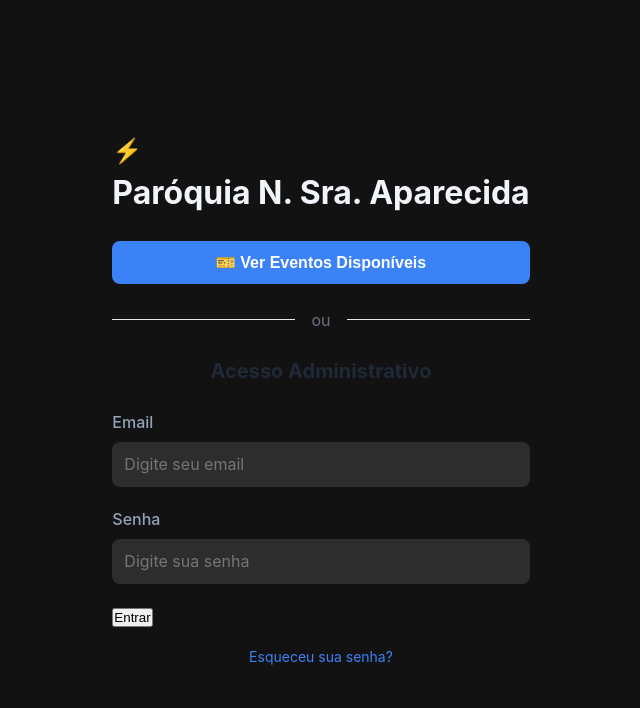
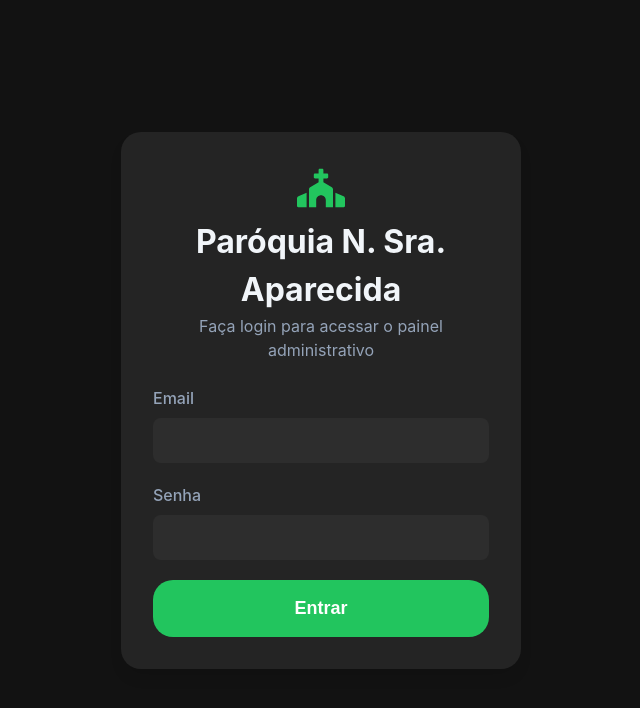
Before and after one commit to vinnimagalhaes/admin-igreja, a React (Vite) app: page /login in a window 1280 px wide. Shown: the top 708 px of the page, without its empty margins (319-959 px from the left). Built offline with nearby package versions, Linux system fonts and the light colour scheme.

Commit message:
Implementação da rifa

```diff
--- a/src/components/Layout.tsx
+++ b/src/components/Layout.tsx
@@ -1,7 +1,6 @@
 import { useState } from 'react';
 import { useNavigate, useLocation } from 'react-router-dom';
 import { FaChurch } from 'react-icons/fa';
-import { ThemeSwitch } from './ThemeSwitch';
 import './Layout.css';
 
 interface LayoutProps {
@@ -46,10 +45,6 @@ export function Layout({ children }: LayoutProps) {
             </button>
           ))}
         </nav>
-
-        <div className="sidebar-footer">
-          <ThemeSwitch />
-        </div>
       </aside>
 
       <main className="main-content" onClick={() => isSidebarOpen && setIsSidebarOpen(false)}>
--- a/src/pages/Dashboard.css
+++ b/src/pages/Dashboard.css
@@ -157,3 +157,9 @@
   background-color: #16a34a;
   transform: translateY(-2px);
 }
+
+.dashboard-container h1 {
+  font-size: var(--font-size-title);
+  color: #dddddd;
+  margin-bottom: 32px;
+}
--- a/src/pages/EventsList.css
+++ b/src/pages/EventsList.css
@@ -2,7 +2,7 @@
   padding: 32px;
   max-width: 1200px;
   margin: 0 auto;
-  background-color: #f9fafb;
+  background-color: transparent;
   min-height: 100vh;
   display: flex;
   flex-direction: column;
@@ -23,9 +23,9 @@
 }
 
 .events-list-header h1 {
-  color: #1f2937;
+  font-size: var(--font-size-title);
+  color: #dddddd;
   margin: 0;
-  font-size: 24px;
 }
 
 .action-button {
@@ -49,8 +49,8 @@
 }
 
 .events-grid {
-  display: flex;
-  flex-direction: column;
+  display: grid;
+  grid-template-columns: repeat(auto-fill, minmax(300px, 1fr));
   gap: 24px;
 }
 
--- a/src/pages/Login.tsx
+++ b/src/pages/Login.tsx
@@ -1,89 +1,66 @@
-import { useState } from 'react';
+import React, { useState } from 'react';
 import { useNavigate } from 'react-router-dom';
-import '../styles/shared.css';
+import { FaChurch } from 'react-icons/fa';
 import './Login.css';
 
-function Login() {
+export default function Login() {
+  const [formData, setFormData] = useState({
+    email: '',
+    password: ''
+  });
   const navigate = useNavigate();
-  const [email, setEmail] = useState('');
-  const [password, setPassword] = useState('');
-  const [error, setError] = useState('');
 
-  const handleLogin = (e: React.FormEvent) => {
+  const handleChange = (e: React.ChangeEvent<HTMLInputElement>) => {
+    const { name, value } = e.target;
+    setFormData({
+      ...formData,
+      [name]: value
+    });
+  };
+
+  const handleSubmit = (e: React.FormEvent) => {
     e.preventDefault();
-
-    // Credenciais originais
-    if (email === 'vinicius@gmail.com' && password === '123') {
+    // Simulação de login
     navigate('/admin/dashboard');
-    } else {
-      setError('Email ou senha inválidos');
-    }
   };
 
   return (
     <div className="login-container">
-      <div className="login-box">
-        <div className="logo-container">
-          <div className="logo">⚡️</div>
+      <div className="login-card">
+        <div className="login-header">
+          <FaChurch size={48} color="#22c55e" />
           <h1>Paróquia N. Sra. Aparecida</h1>
+          <p>Faça login para acessar o painel administrativo</p>
         </div>
 
-        <div className="login-options">
-          <button
-            className="public-access-button"
-            onClick={() => navigate('/events-user')}
-          >
-            🎫 Ver Eventos Disponíveis
-          </button>
-
-          <div className="divider">
-            <span>ou</span>
-          </div>
-
-          <form onSubmit={handleLogin}>
-            <h2>Acesso Administrativo</h2>
-
+        <form onSubmit={handleSubmit}>
           <div className="form-group">
-              <label htmlFor="email">Email</label>
+            <label>Email</label>
             <input
               type="email"
-                id="email"
-                value={email}
-                onChange={(e) => setEmail(e.target.value)}
-                placeholder="Digite seu email"
+              name="email"
+              value={formData.email}
+              onChange={handleChange}
+              required
             />
           </div>
 
           <div className="form-group">
-              <label htmlFor="password">Senha</label>
+            <label>Senha</label>
             <input
               type="password"
-                id="password"
-                value={password}
-                onChange={(e) => setPassword(e.target.value)}
-                placeholder="Digite sua senha"
+              name="password"
+              value={formData.password}
+              onChange={handleChange}
+              required
             />
           </div>
 
-            {error && <div className="error-message">{error}</div>}
-
-            <button type="submit" className="submit-button">
+          <button type="submit" className="login-button">
             Entrar
           </button>
-
-            <div className="forgot-password">
-              <a href="#" onClick={(e) => {
-                e.preventDefault();
-                // Adicionar lógica de recuperação de senha
-              }}>
-                Esqueceu sua senha?
-              </a>
-            </div>
         </form>
-        </div>
       </div>
     </div>
   );
 }
-
-export default Login;
--- a/src/pages/Raffles.css
+++ b/src/pages/Raffles.css
@@ -9,6 +9,12 @@
   justify-content: space-between;
   align-items: center;
   margin-bottom: 32px;
+}
+
+.page-header h1 {
+  font-size: var(--font-size-title);
+  color: #dddddd;
+  margin: 0;
 }
 
 .content-wrapper {
--- a/src/styles/shared.css
+++ b/src/styles/shared.css
@@ -27,9 +27,9 @@ body {
 
 /* Tipografia */
 h1 {
-  font-size: 2rem;
-  margin-bottom: var(--spacing-lg);
-  color: var(--text-primary);
+  font-size: var(--font-size-title);
+  color: #dddddd;
+  margin-bottom: 32px;
 }
 
 h2 {
```
Lines whose indentation alone changed are shown as unchanged.
